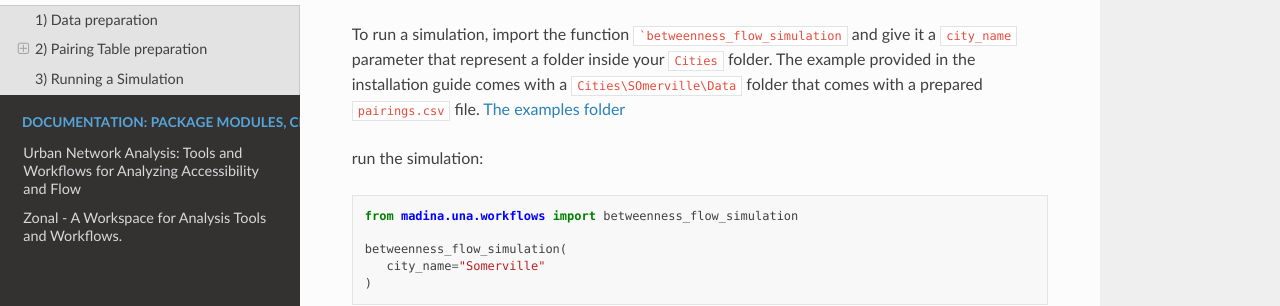
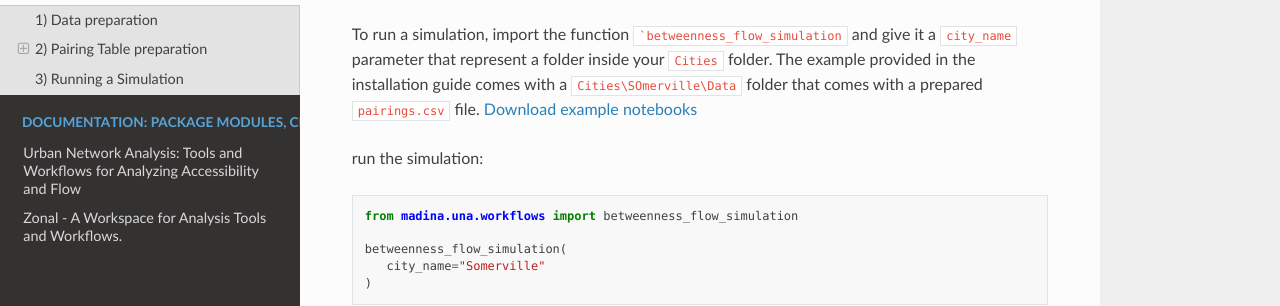
Before and after one commit to City-Form-Lab/madina, a Sphinx documentation site: the page built from docs/source/ped_flow.rst, in a window 1280 px wide and 900 px high, scrolled down 4345 px. Shown: the part 406-712 px from the top of the window. Built offline with Sphinx 7.4.7 and the Read the Docs theme 2.0.0, drawn with Linux system fonts in a browser that asks for light colours; pages that are not in the unit, such as notebooks, are missing from menus.

Commit message:
add links to download notebooks in docs

````diff
--- a/docs/source/conf.py
+++ b/docs/source/conf.py
@@ -37,3 +37,8 @@ html_static_path = ['_static']
 
 
 nbsphinx_allow_errors = True
+
+## COnstants used inside the documentation:
+rst_epilog = """
+.. |notebook_folder_download|: `Download example notebooks <https://www.dropbox.com/scl/fo/vvhukdl6vc2wcprzp9kwc/h?rlkey=3zteo0dj08d5mhbeyo95v8qd2&dl=1>`_
+"""
--- a/docs/source/installation_guide.rst
+++ b/docs/source/installation_guide.rst
@@ -43,7 +43,7 @@ Run the next command to install madina from a test repository. Keep in mind that
 If you're familiar with programming in python, feel free to choose your favorate text editor.
 The folloing instructions are useful to familiarize yourself with running madina for the first time.
 
-* Download `The example folder <https://www.dropbox.com/scl/fo/vvhukdl6vc2wcprzp9kwc/h?rlkey=3zteo0dj08d5mhbeyo95v8qd2&dl=1>`_, and unzip it.
+* `Download example notebooks <https://www.dropbox.com/scl/fo/vvhukdl6vc2wcprzp9kwc/h?rlkey=3zteo0dj08d5mhbeyo95v8qd2&dl=1>`_ file, and unzip it.
 * In VS code, Click FIle > Open Folder and navigate to the unzipped "examples folder"
 * Open the Explorer side panel and open example_1.ipynb. If prompted to install extensions for python and jupyter, approve and wait for extension installation
 * Make sure to set the environment to "madina_env" that you created during package installation. you can choose/change the environment by clicking the python version number in the buttom right corner of VS Code
--- a/docs/source/ped_flow.rst
+++ b/docs/source/ped_flow.rst
@@ -165,7 +165,7 @@ A name for your destination, this name would be used to name the destination fil
 
 3) Running a Simulation
 ^^^^^^^^^^^^^^^^^^^^^^^^^^^^^^
-To run a simulation, import the function  ```betweenness_flow_simulation`` and give it a ``city_name`` parameter that represent a folder inside your ``Cities`` folder. The example provided in the installation guide comes with a ``Cities\SOmerville\Data`` folder that comes with a prepared ``pairings.csv`` file.  `The examples folder <https://www.dropbox.com/scl/fi/1fbidbc5bqz7ccn61u1yq/examples.zip?rlkey=y0ppgukbyck0scw6pakrcn7f5&dl=1>`_
+To run a simulation, import the function  ```betweenness_flow_simulation`` and give it a ``city_name`` parameter that represent a folder inside your ``Cities`` folder. The example provided in the installation guide comes with a ``Cities\SOmerville\Data`` folder that comes with a prepared ``pairings.csv`` file.  `Download example notebooks <https://www.dropbox.com/scl/fo/vvhukdl6vc2wcprzp9kwc/h?rlkey=3zteo0dj08d5mhbeyo95v8qd2&dl=1>`_
 
 run the simulation::
 
````
Also changed, not shown: 1 other file.
